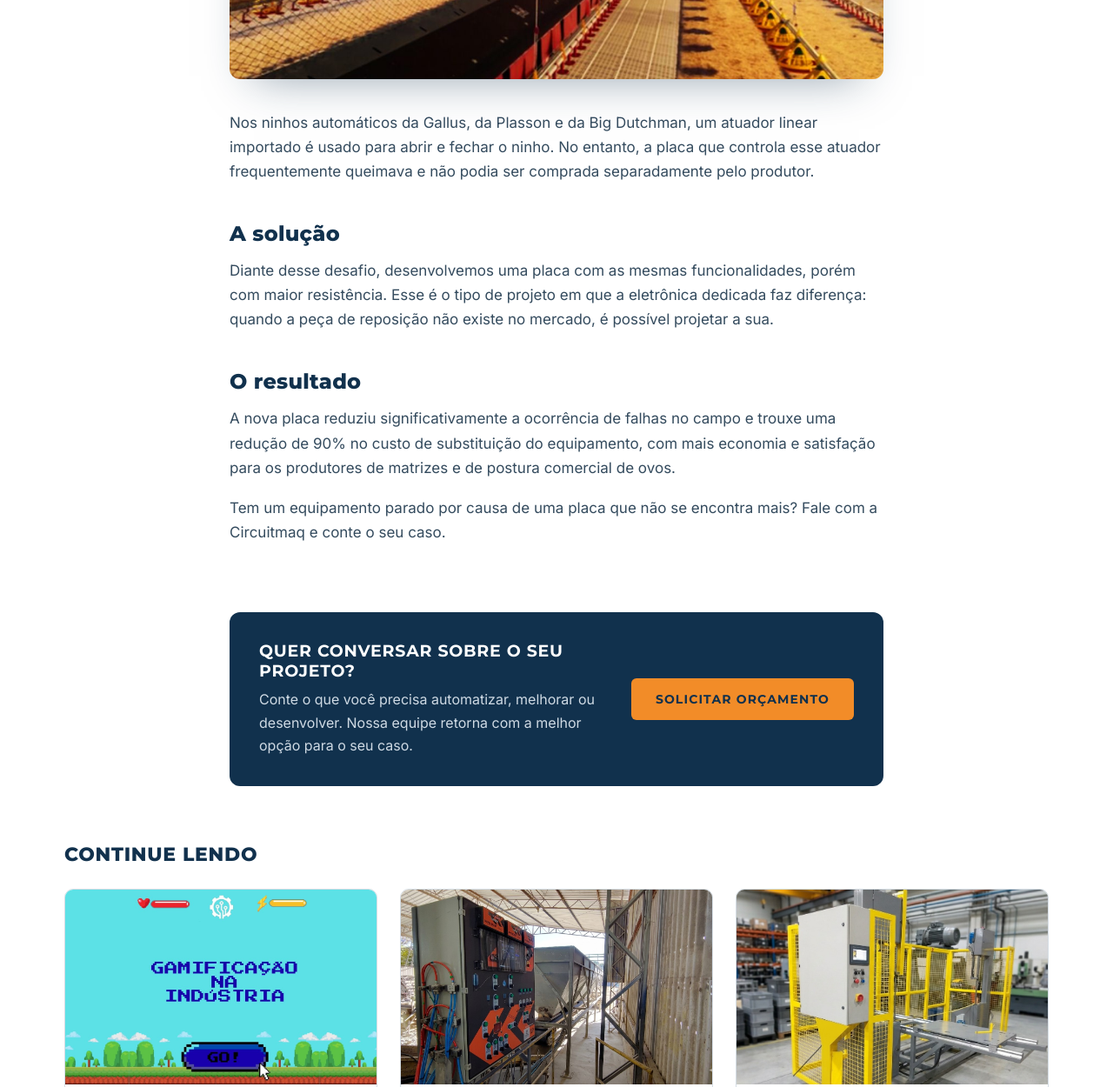
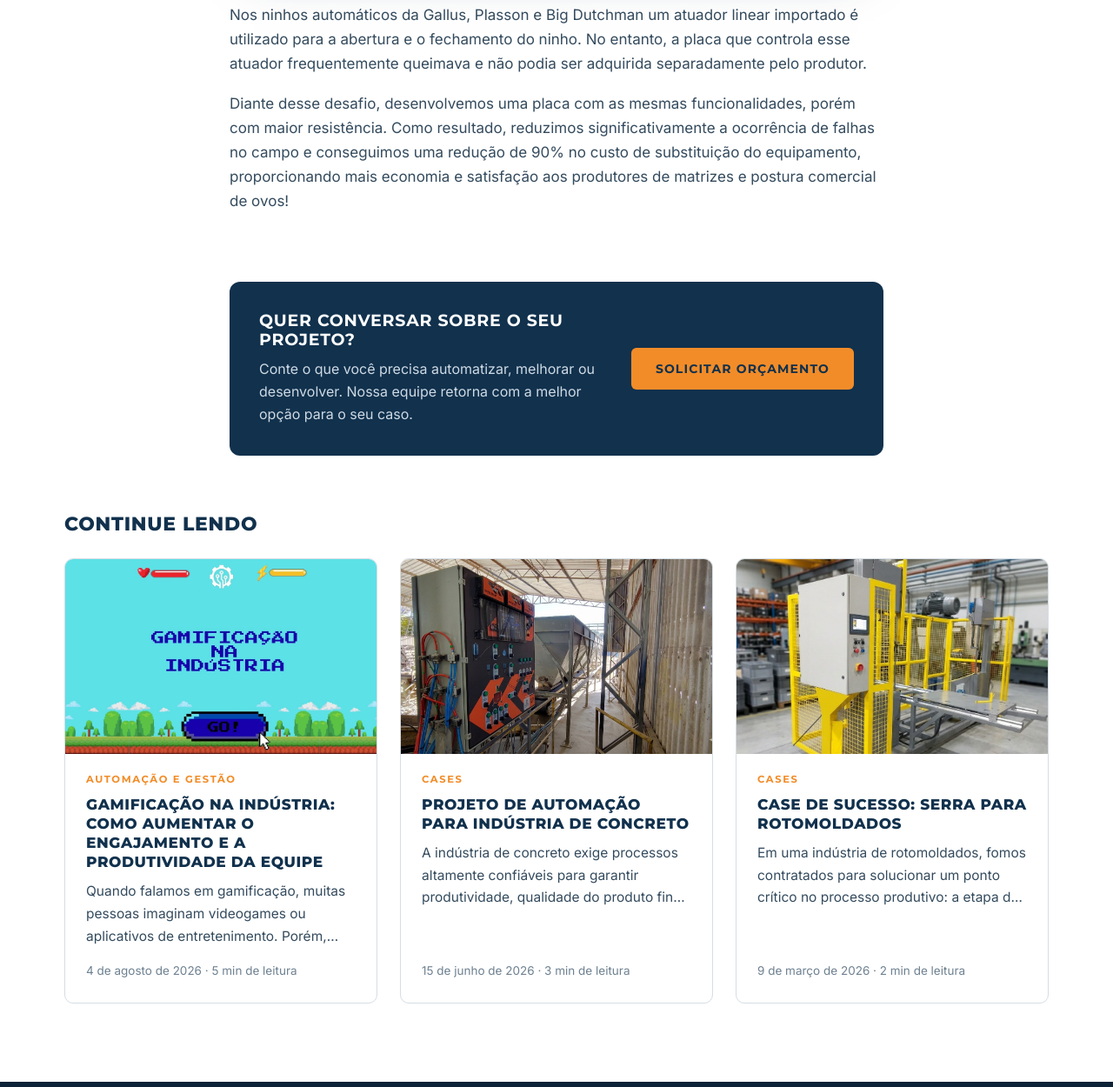
Before and after one commit to JFdaipra/circuitmaq-site, a plain HTML site: page blog/placa-de-reposicao-ninho-automatico/index.html in a window 1280 px wide. Shown: the part 861-2111 px from the top of the page at 87% size. Drawn offline with Linux system fonts and the light colour scheme.

Commit message:
Add files via upload

```diff
--- a/blog/placa-de-reposicao-ninho-automatico/index.html
+++ b/blog/placa-de-reposicao-ninho-automatico/index.html
@@ -3,12 +3,12 @@
 <head>
 <meta charset="utf-8">
 <meta name="viewport" content="width=device-width, initial-scale=1">
-<title>Case: placa de reposi&#231;&#227;o para ninho autom&#225;tico, com menos falhas e custo menor</title>
-<meta name="description" content="Uma placa desenvolvida pela Circuitmaq para o atuador dos ninhos autom&#225;ticos reduziu as falhas no campo e o custo de substitui&#231;&#227;o para o produtor.">
+<title>Case de sucesso: Placa para reposi&#231;&#227;o ninho autom&#225;tico</title>
+<meta name="description" content="Nos ninhos autom&#225;ticos da Gallus, Plasson e Big Dutchman um atuador linear importado &#233; utilizado para a abertura e o fechamento do ninho. No entanto, a placa...">
 <link rel="canonical" href="https://circuitmaq.com.br/blog/placa-de-reposicao-ninho-automatico/">
 <meta property="og:type" content="article">
-<meta property="og:title" content="Case: placa de reposi&#231;&#227;o para ninho autom&#225;tico, com menos falhas e custo menor">
-<meta property="og:description" content="Uma placa desenvolvida pela Circuitmaq para o atuador dos ninhos autom&#225;ticos reduziu as falhas no campo e o custo de substitui&#231;&#227;o para o produtor.">
+<meta property="og:title" content="Case de sucesso: Placa para reposi&#231;&#227;o ninho autom&#225;tico">
+<meta property="og:description" content="Nos ninhos autom&#225;ticos da Gallus, Plasson e Big Dutchman um atuador linear importado &#233; utilizado para a abertura e o fechamento do ninho. No entanto, a placa...">
 <meta property="og:url" content="https://circuitmaq.com.br/blog/placa-de-reposicao-ninho-automatico/">
 <meta property="og:image" content="https://circuitmaq.com.br/img/avicultura.jpg">
 <link rel="icon" href="../../img/favicon.png">
@@ -17,7 +17,7 @@
 <link rel="preconnect" href="https://fonts.gstatic.com" crossorigin>
 <link href="https://fonts.googleapis.com/css2?family=Inter:wght@400;500;600&family=Montserrat:wght@600;700;800&display=swap" rel="stylesheet">
 <link rel="stylesheet" href="../../style.css">
-<script type="application/ld+json">{"@context":"https://schema.org","@type":"BlogPosting","headline":"Case: placa de reposição para ninho automático, com menos falhas e custo menor","description":"Uma placa desenvolvida pela Circuitmaq para o atuador dos ninhos automáticos reduziu as falhas no campo e o custo de substituição para o produtor.","datePublished":"2026-03-09","image":"https://circuitmaq.com.br/img/avicultura.jpg","mainEntityOfPage":"https://circuitmaq.com.br/blog/placa-de-reposicao-ninho-automatico/","author":{"name":"Circuitmaq Automações","@type":"Organization"},"publisher":{"name":"Circuitmaq Automações","logo":{"@type":"ImageObject","url":"https://circuitmaq.com.br/img/favicon.png"},"@type":"Organization"}}</script>
+<script type="application/ld+json">{"@context":"https://schema.org","@type":"BlogPosting","headline":"Case de sucesso: Placa para reposição ninho automático","description":"Nos ninhos automáticos da Gallus, Plasson e Big Dutchman um atuador linear importado é utilizado para a abertura e o fechamento do ninho. No entanto, a placa...","datePublished":"2026-03-09","image":"https://circuitmaq.com.br/img/avicultura.jpg","mainEntityOfPage":"https://circuitmaq.com.br/blog/placa-de-reposicao-ninho-automatico/","author":{"name":"Circuitmaq Automações","@type":"Organization"},"publisher":{"name":"Circuitmaq Automações","logo":{"@type":"ImageObject","url":"https://circuitmaq.com.br/img/favicon.png"},"@type":"Organization"}}</script>
 </head>
 <body>
 <header>
@@ -36,25 +36,21 @@
 </header>
 <main>
 <article class="post">
-<header class="ph"><div class="w narrow"><a class="back" href="../">← Blog</a><br><span class="tag">Cases</span><h1>Case: placa de reposi&#231;&#227;o para ninho autom&#225;tico, com menos falhas e custo menor</h1><p class="lead">Uma placa desenvolvida pela Circuitmaq para o atuador dos ninhos autom&#225;ticos reduziu as falhas no campo e o custo de substitui&#231;&#227;o para o produtor.</p><p class="meta">9 de março de 2026 · 1 min de leitura · Circuitmaq Automações</p></div></header>
+<header class="ph"><div class="w narrow"><a class="back" href="../">← Blog</a><br><span class="tag">Cases</span><h1>Case de sucesso: Placa para reposi&#231;&#227;o ninho autom&#225;tico</h1><p class="meta">9 de março de 2026 · 1 min de leitura · Circuitmaq Automações</p></div></header>
 <div class="w narrow">
 <img class="cover" src="../../img/avicultura.jpg" alt="">
 <div class="body">
-<p>Nos ninhos autom&#225;ticos da Gallus, da Plasson e da Big Dutchman, um atuador linear importado &#233; usado para abrir e fechar o ninho. No entanto, a placa que controla esse atuador frequentemente queimava e n&#227;o podia ser comprada separadamente pelo produtor.</p>
-<h2>A solu&#231;&#227;o</h2>
-<p>Diante desse desafio, desenvolvemos uma placa com as mesmas funcionalidades, por&#233;m com maior resist&#234;ncia. Esse &#233; o tipo de projeto em que a eletr&#244;nica dedicada faz diferen&#231;a: quando a pe&#231;a de reposi&#231;&#227;o n&#227;o existe no mercado, &#233; poss&#237;vel projetar a sua.</p>
-<h2>O resultado</h2>
-<p>A nova placa reduziu significativamente a ocorr&#234;ncia de falhas no campo e trouxe uma redu&#231;&#227;o de 90% no custo de substitui&#231;&#227;o do equipamento, com mais economia e satisfa&#231;&#227;o para os produtores de matrizes e de postura comercial de ovos.</p>
-<p>Tem um equipamento parado por causa de uma placa que n&#227;o se encontra mais? Fale com a Circuitmaq e conte o seu caso.</p>
+<p>Nos ninhos autom&#225;ticos da Gallus, Plasson e Big Dutchman um atuador linear importado &#233; utilizado para a abertura e o fechamento do ninho. No entanto, a placa que controla esse atuador frequentemente queimava e n&#227;o podia ser adquirida separadamente pelo produtor.</p>
+<p>Diante desse desafio, desenvolvemos uma placa com as mesmas funcionalidades, por&#233;m com maior resist&#234;ncia. Como resultado, reduzimos significativamente a ocorr&#234;ncia de falhas no campo e conseguimos uma redu&#231;&#227;o de 90% no custo de substitui&#231;&#227;o do equipamento, proporcionando mais economia e satisfa&#231;&#227;o aos produtores de matrizes e postura comercial de ovos!</p>
 
 </div>
 <aside class="cta"><div><h3>Quer conversar sobre o seu projeto?</h3><p>Conte o que você precisa automatizar, melhorar ou desenvolver. Nossa equipe retorna com a melhor opção para o seu caso.</p></div><a class="btn btn-or" href="../../#contato">Solicitar orçamento</a></aside>
 </div>
 </article>
 <section class="more"><div class="w"><h2 style="font-size:22px;margin-bottom:26px">Continue lendo</h2><div class="posts">
-<a class="pc" href="../gamificacao-na-industria/"><img src="../../img/blog-gamificacao.jpg" alt="" loading="lazy"><div class="pb"><span class="tag">Automa&#231;&#227;o e gest&#227;o</span><h2>Gamifica&#231;&#227;o na ind&#250;stria: como aumentar o engajamento e a produtividade da equipe</h2><p>Miss&#245;es, pontos e metas claras podem tornar inspe&#231;&#245;es, checklists e apontamentos mais simples de cumprir. Veja como a ideia funciona na pr&#225;tica, de um CRM &#224; linha de produ&#231;&#227;o.</p><span class="meta">4 de agosto de 2026 · 5 min de leitura</span></div></a>
-<a class="pc" href="../automacao-planta-de-concreto/"><img src="../../img/concreto-painel-campo.jpg" alt="" loading="lazy"><div class="pb"><span class="tag">Cases</span><h2>Automa&#231;&#227;o de uma planta de concreto: do recebimento de insumos ao relat&#243;rio de produ&#231;&#227;o</h2><p>Como a Circuitmaq integrou controle centralizado, supervis&#243;rio SCADA, receitas personaliz&#225;veis e instrumentos de pesagem em uma planta de concreto.</p><span class="meta">15 de junho de 2026 · 2 min de leitura</span></div></a>
-<a class="pc" href="../serra-dedicada-para-rotomoldados/"><img src="../../img/serra.jpg" alt="" loading="lazy"><div class="pb"><span class="tag">Cases</span><h2>Case: serra dedicada para rotomoldados, com prote&#231;&#227;o ao operador e tela touch</h2><p>Como uma serra desenvolvida sob medida protegeu o operador, padronizou o corte e reduziu a depend&#234;ncia da habilidade manual em uma ind&#250;stria de rotomoldados.</p><span class="meta">9 de março de 2026 · 2 min de leitura</span></div></a>
+<a class="pc" href="../gamificacao-na-industria/"><img src="../../img/blog-gamificacao.jpg" alt="" loading="lazy"><div class="pb"><span class="tag">Automa&#231;&#227;o e gest&#227;o</span><h2>Gamifica&#231;&#227;o na ind&#250;stria: como aumentar o engajamento e a produtividade da equipe</h2><p>Quando falamos em gamifica&#231;&#227;o, muitas pessoas imaginam videogames ou aplicativos de entretenimento. Por&#233;m, esse conceito vem sendo utilizado com sucesso em diversos setores da ind&#250;stria para resolver um problema comum: manter as equipes engajadas no cumprimento das tarefas di&#225;rias.</p><span class="meta">4 de agosto de 2026 · 5 min de leitura</span></div></a>
+<a class="pc" href="../automacao-planta-de-concreto/"><img src="../../img/concreto-painel-campo.jpg" alt="" loading="lazy"><div class="pb"><span class="tag">Cases</span><h2>Projeto de Automa&#231;&#227;o para Ind&#250;stria de Concreto</h2><p>A ind&#250;stria de concreto exige processos altamente confi&#225;veis para garantir produtividade, qualidade do produto final e redu&#231;&#227;o de custos operacionais. Pensando nesses desafios, a Circuitmaq desenvolveu um projeto completo de automa&#231;&#227;o e controle para uma planta de cimento, integrando equipamentos, sistemas supervis&#243;rios e estrat&#233;gias de controle.</p><span class="meta">15 de junho de 2026 · 3 min de leitura</span></div></a>
+<a class="pc" href="../serra-dedicada-para-rotomoldados/"><img src="../../img/serra.jpg" alt="" loading="lazy"><div class="pb"><span class="tag">Cases</span><h2>Case de sucesso: Serra para rotomoldados</h2><p>Em uma ind&#250;stria de rotomoldados, fomos contratados para solucionar um ponto cr&#237;tico no processo produtivo: a etapa de corte das pe&#231;as apresentava risco f&#237;sico ao operador, dependia fortemente de habilidade manual e estava sujeita a varia&#231;&#245;es que impactavam a padroniza&#231;&#227;o.</p><span class="meta">9 de março de 2026 · 2 min de leitura</span></div></a>
 </div></div></section>
 </main>
 <footer>
```
